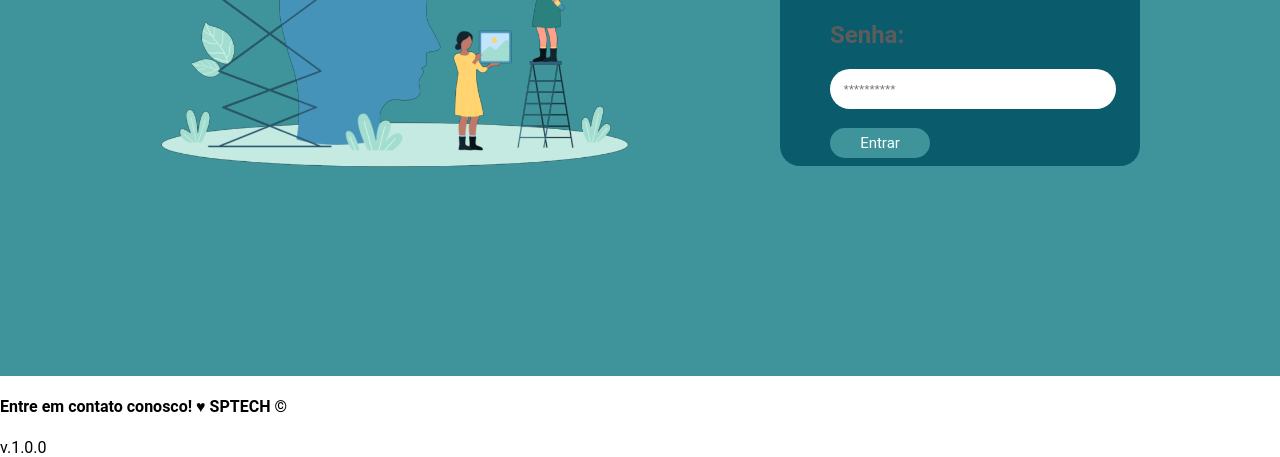
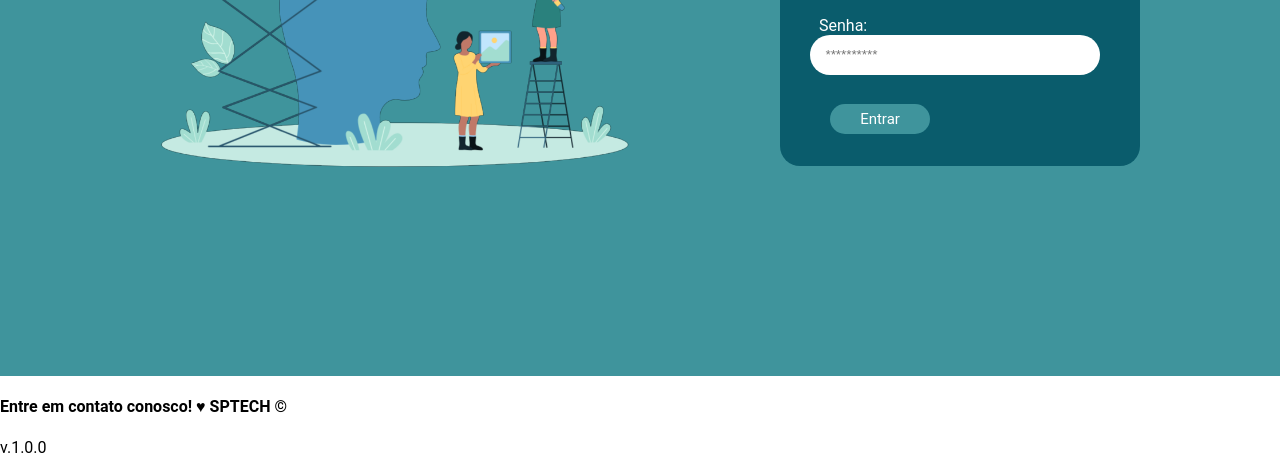
Before and after one commit to Grupo5-1ADSA/LumusSave, a plain HTML site: page Site institucional/login.html in a window 1280 px wide. Shown: the part 459-916 px from the top of the page. Drawn offline with Linux system fonts and the light colour scheme; a web font is replaced by a local one.

Commit message:
login alteraçoes finais

```diff
--- a/Site institucional/login.html
+++ b/Site institucional/login.html
@@ -1,5 +1,6 @@
 <!DOCTYPE html>
 <html lang="pt-br">
+
 <head>
     <meta charset="UTF-8">
     <meta name="viewport" content="width=device-width, initial-scale=1.0">
@@ -30,7 +31,8 @@
 
     <div class="div_home">
         <div class="imagem_login">
-            <img src="public/assets/imgs/img_login.png"></div>
+            <img src="public/assets/imgs/img_login.png">
+        </div>
         <div class="container">
 
             <div class="card_login">
@@ -42,13 +44,15 @@
                     </div><br>
 
                     <div class="campo">
-                            <h2> Senha:<br></h2>
+                        <span> Senha:<br></span>
                         <input id="login_senha" type="password" placeholder="**********">
                     </div><br>
+
+                    <div class="elementos">
+                        <div id="botao">
+                            <button class="botao" onclick="botaoEntrar()"> Entrar</button>
+                        </div>
                         <div id="div_validacao_login" style="color:#f33838"></div>
-
-                        <div id="botao">
-                            <button class="botao" onclick="botaoEntrar()">Entrar</button>
                     </div>
                 </div>
             </div>
@@ -65,24 +69,24 @@
             <span class="version">v.1.0.0</span>
         </div>
 </body>
+
 </html>
 
 <script>
 
-        function botaoEntrar(){
-            var login = login_username
+    function botaoEntrar() {
+        var login = login_username.value
         var senha = login_senha.value
 
-            div_validacao_login.innerHTML="";
+        if (login == "" || senha == "") {
+            alert(`Login ou senha não podem estar em branco!`)
 
-            if(login == "" || senha == ""){
-                alert(`Login ou senha não podem estar em branco!`)
+        } else if (login != "anna.b" || senha != "anna#2002") {
+            div_validacao_login.innerHTML = "Login e/ou senha inválido(s)! <br>"
+
+         } else {
+           div_validacao_login.innerHTML = `<span> <a href="dashboards/DashGeral.html"</a></span>`
          }
-            if(login != "anna.b"){
-                div_validacao_login.innerHTML+= "Login inválido.<br>"
-            }
-            if(senha != "anna#2002"){
-                div_validacao_login.innerHTML+="Senha inválida.";
-            }
+
         }
 </script>
--- a/Site institucional/style_login.css
+++ b/Site institucional/style_login.css
@@ -254,7 +254,7 @@ h1{
     justify-content: space-evenly;
     align-items: center;
     background: #3F949C;
-    height: 1400px;
+    height: 1080px;
 
 
 }
@@ -262,10 +262,21 @@ h1{
     align-items:end;
     display:block;
     justify-content: center;
-    margin-bottom: 400px;
+    margin-top: 20px;
 
 }
 .img_calc{
     display: flex;
 
 }
+.elementos{
+    display: flex;
+    align-items: center;
+    justify-content: space-around;
+    height: 50px;
+    width: 300px;
+
+}
+#div_validacao_login{
+    width: 120px;
+}
```
Lines whose indentation alone changed are shown as unchanged.
